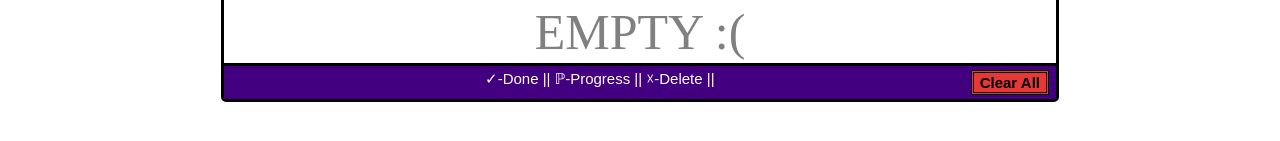
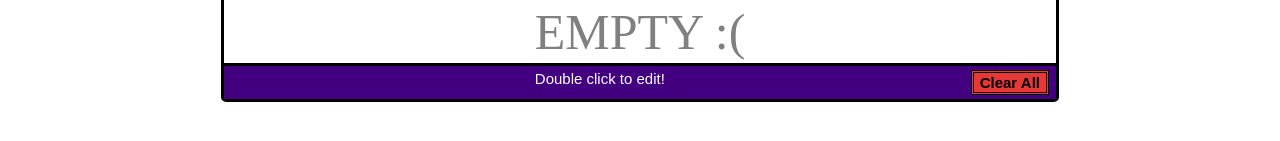
Before and after one commit to Ankur-Agrawal-ece20/NormalTodoApp, a plain HTML site: page index.html in a window 1280 px wide. Shown: the part 295-436 px from the top of the page. Drawn offline with Linux system fonts and the light colour scheme.

Commit message:
Update index.html

```diff
--- a/index.html
+++ b/index.html
@@ -29,11 +29,7 @@
 
         <div id="info">
             <div>
-                <span>
-            &#10003;-Done ||
-            &#8473;-Progress ||
-            &#9747;-Delete ||
-            </span>
+            Double click to edit!
             </div>
             <button id="clearall">Clear All</button>
         </div>
```
